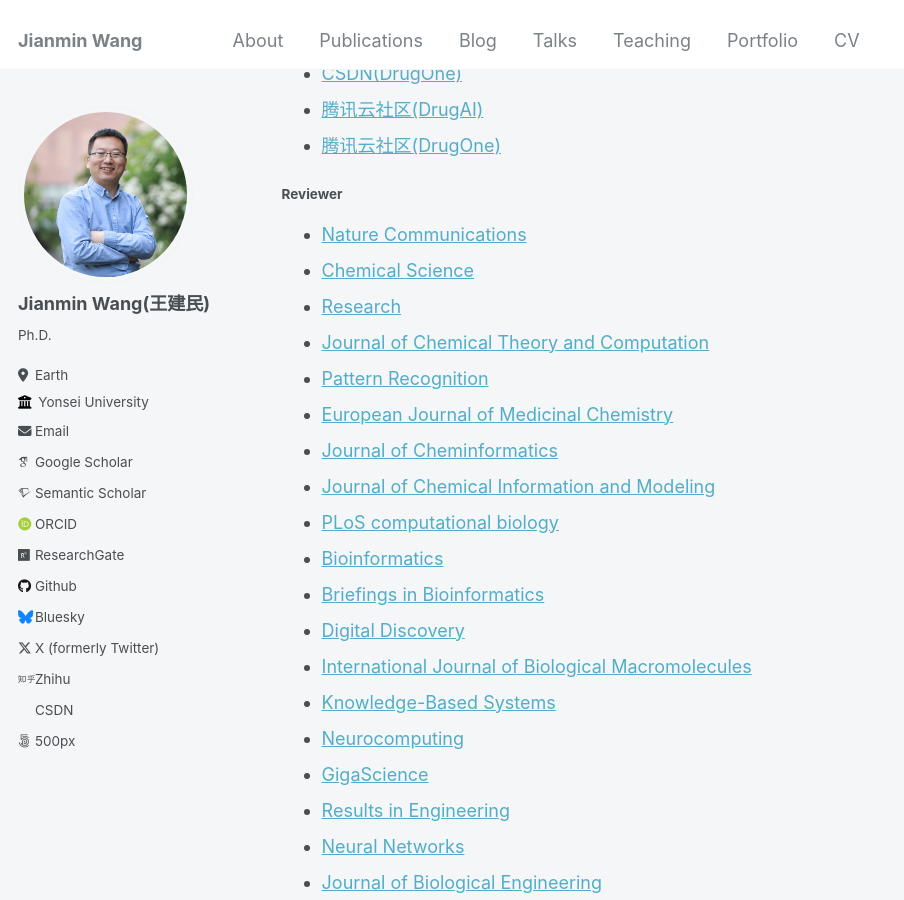
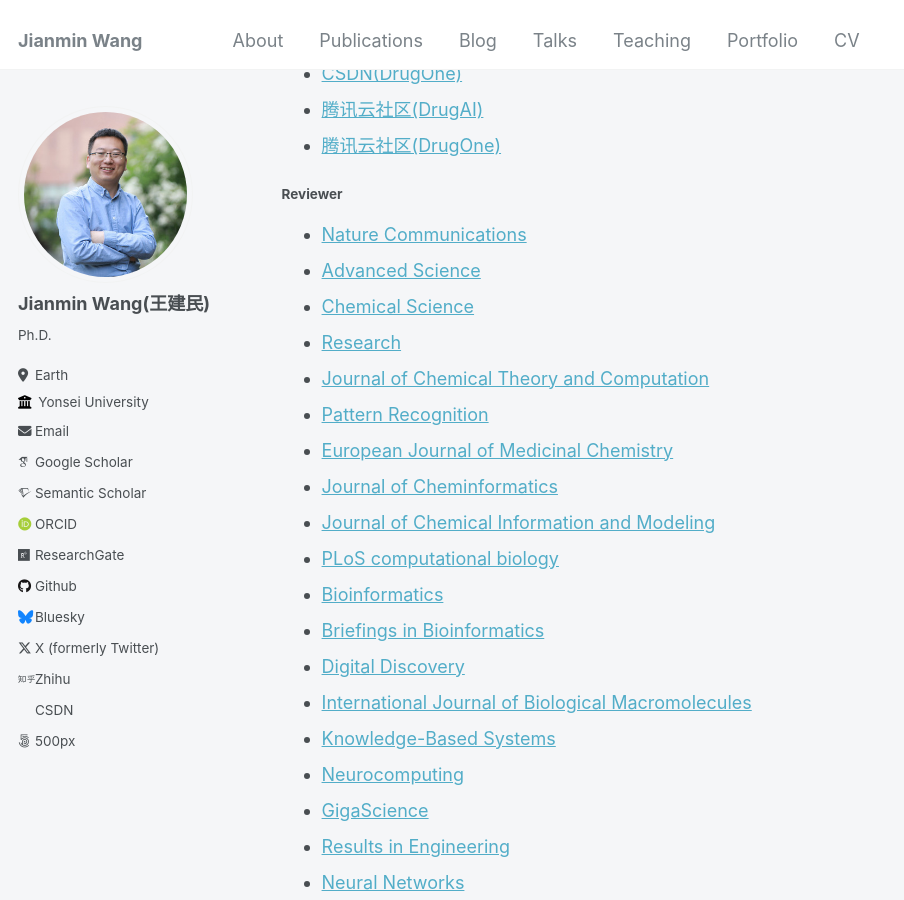
Before and after one commit to Jianmin2drugai/Jianmin2drugai.github.io, a Jekyll site: the page built from _pages/cv.md, in a window 1280 px wide and 900 px high, scrolled down 785 px. Shown: the whole window, without its empty margins (0-904 px from the left). Built offline with Jekyll 4.4.1, drawn with Linux system fonts in a browser that asks for light colours; some web fonts are replaced.

Commit message:
Update cv.md

```diff
--- a/_pages/cv.md
+++ b/_pages/cv.md
@@ -46,6 +46,7 @@ Service and leadership
 
 #### **Reviewer**
 * [Nature Communications](https://www.nature.com/ncomms)
+* [Advanced Science](https://advanced.onlinelibrary.wiley.com/journal/21983844)
 * [Chemical Science](https://www.rsc.org/journals-books-databases/about-journals/chemical-science)
 * [Research](https://spj.science.org/journal/research)
 * [Journal of Chemical Theory and Computation](https://pubs.acs.org/journal/jctcce)
```
